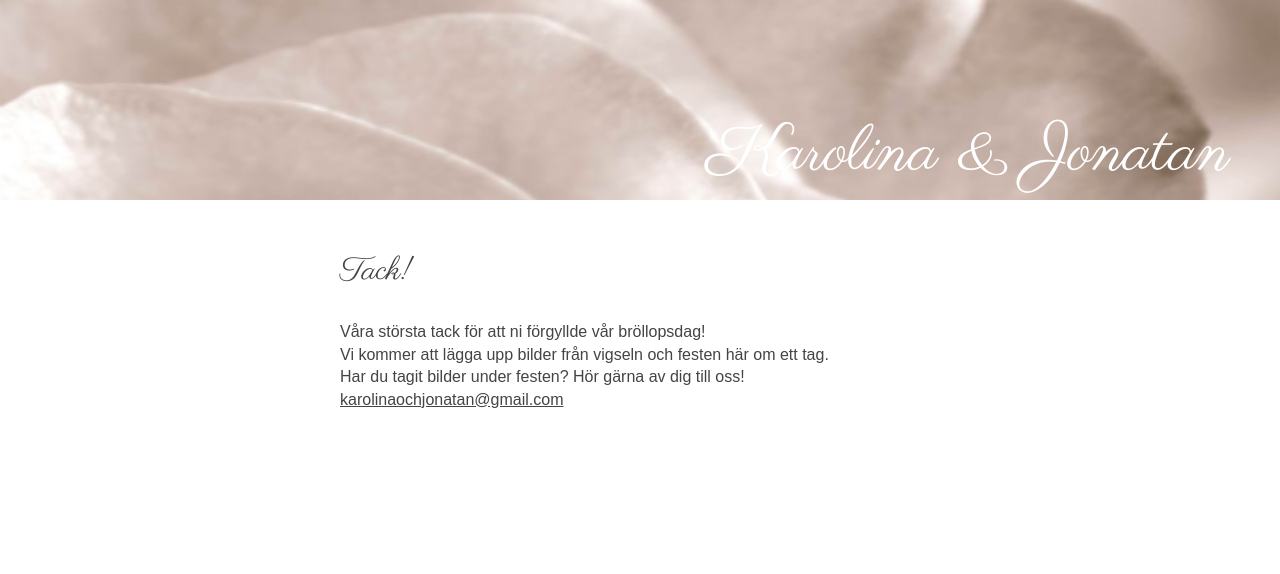
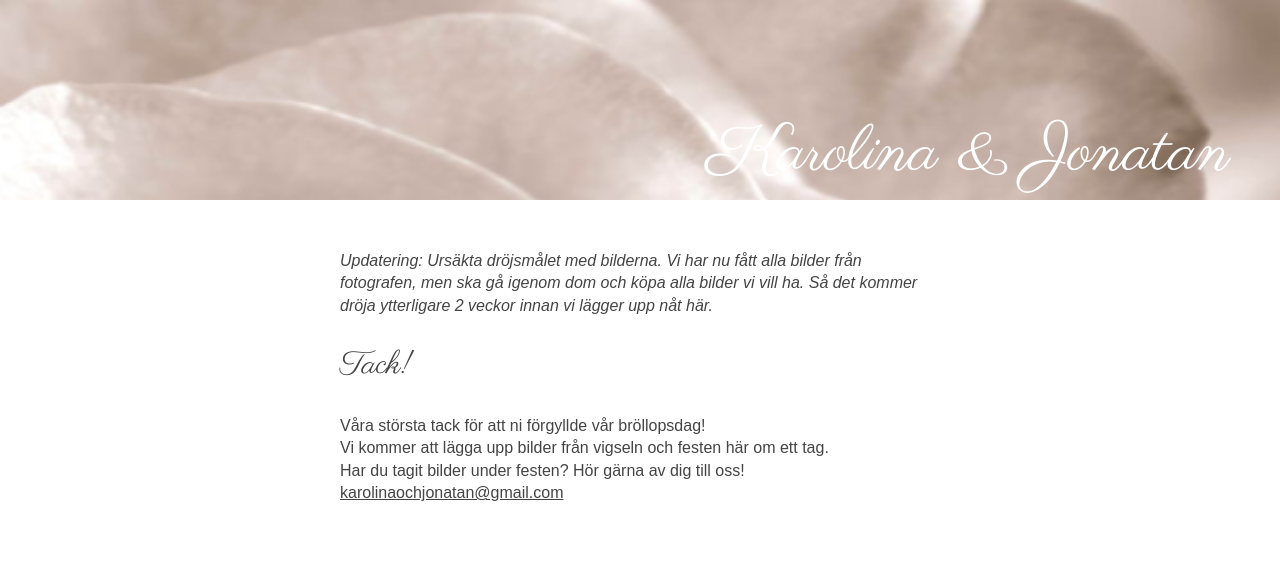
Before and after one commit to lillbra/sitevision, a plain HTML site: page index.html in a window 1280 px wide. Drawn offline with Linux system fonts and the light colour scheme.

Commit message:
Note about delayed pics.

```diff
--- a/index.html
+++ b/index.html
@@ -43,6 +43,7 @@
         <h1>Karolina & Jonatan</h1>
     </header>
     <div role="main" id="main">
+        <p><em>Updatering: Ursäkta dröjsmålet med bilderna. Vi har nu fått alla bilder från fotografen, men ska gå igenom dom och köpa alla bilder vi vill ha. Så det kommer dröja ytterligare 2 veckor innan vi lägger upp nåt här.</em></p>
         <h2>Tack!</h2>
         <p>
             Våra största tack för att ni förgyllde vår bröllopsdag! <br/>
```
